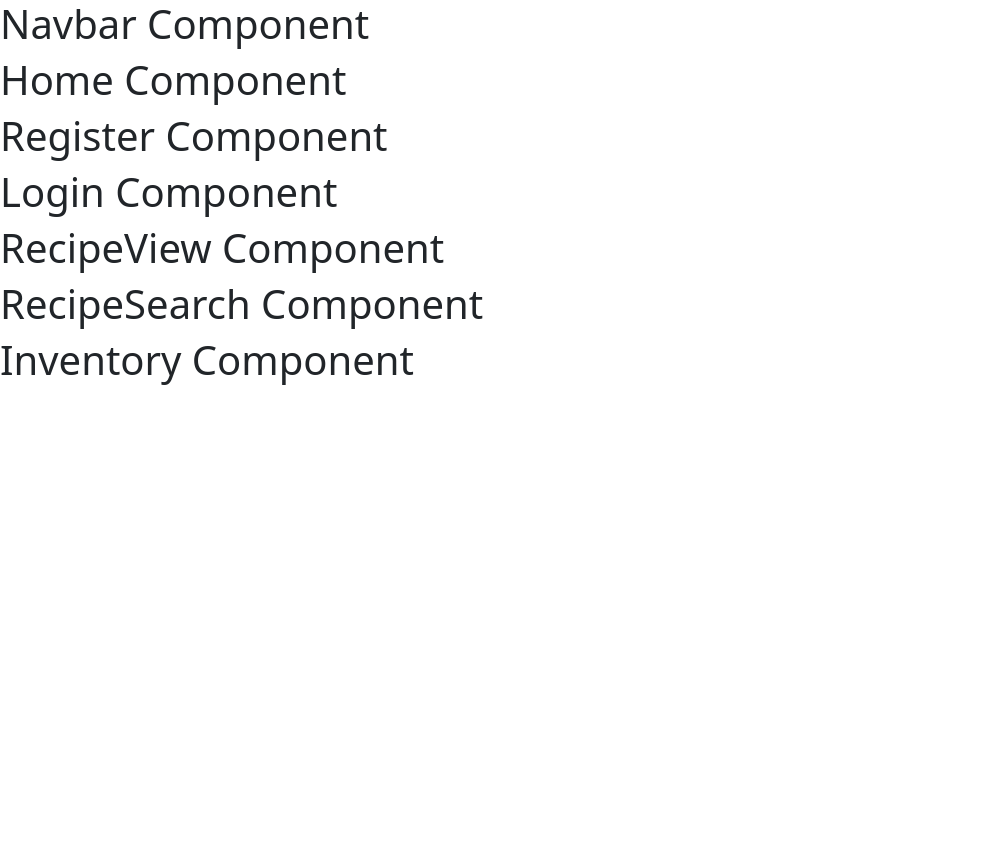
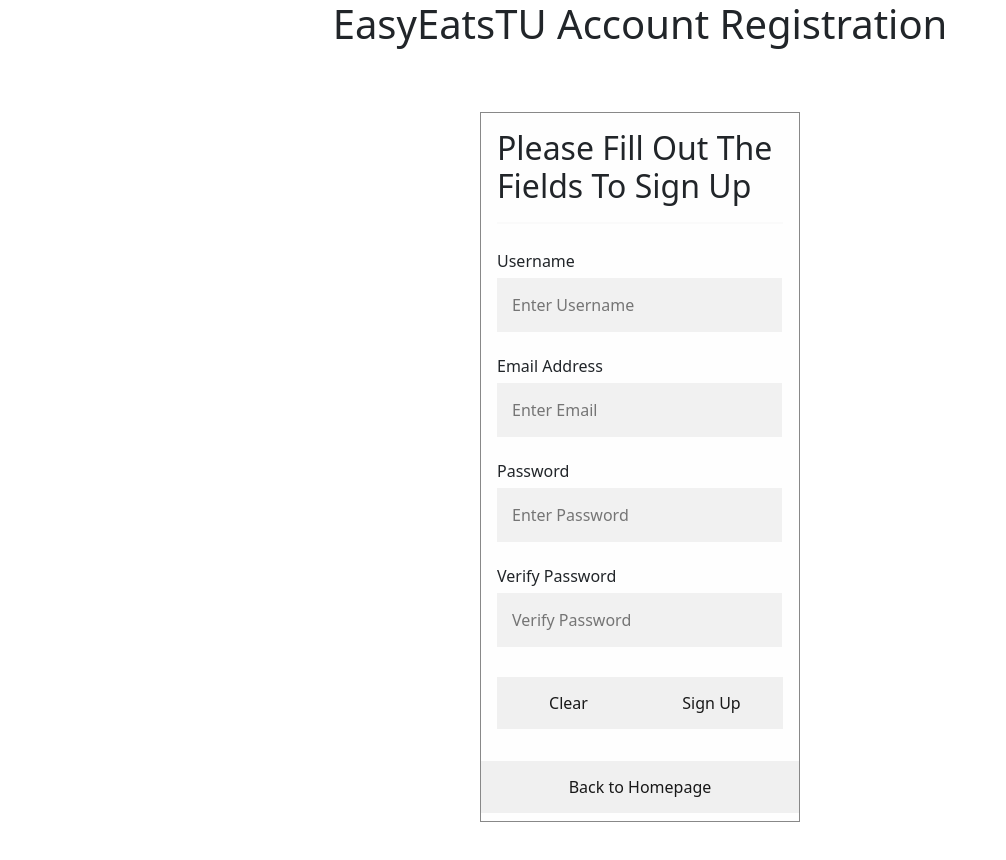
Before and after one commit to slewis37/COSC484-Group5, a React (Create React App) app in the folder client/: page /register in a window 1280 px wide. Shown: the top 860 px of the page, without its empty margins (0-1006 px from the left). Before the commit the page ends 800 px from the top, so only its background shows below. Built offline with nearby package versions, Linux system fonts and the light colour scheme.

Commit message:
registration page

```diff
--- a/client/package.json
+++ b/client/package.json
@@ -14,7 +14,7 @@
     "react-dom": "^17.0.2",
     "react-file-base64": "^1.0.3",
     "react-router-dom": "^6.2.1",
-    "react-scripts": "5.0.0",
+    "react-scripts": "^2.1.3",
     "redux": "^4.1.2",
     "redux-thunk": "^2.4.1",
     "web-vitals": "^2.1.4"
--- a/client/src/App.js
+++ b/client/src/App.js
@@ -9,18 +9,18 @@ import Login from "./components/login_component.js";
 import Navbar from "./components/navbar_component.js";
 import RecipeSearch from "./components/recipeSearch_component.js";
 import RecipeView from "./components/recipeView_component.js";
-import Register from "./components/register_component.js";
+import Register from "./components/AccountRegistration/register_component.js";
 
 function App(){
   return (
       <>
-        <Navbar/>
-        <Home/>
+        {/* <Navbar/>
+        <Home/> */}
         <Register/>
-        <Login/>
+        {/* <Login/>
         <RecipeView/>
         <RecipeSearch/>
-        <Inventory/>
+        <Inventory/> */}
       </>
     // <Router>
     //   <Navbar />
--- /dev/null
+++ b/client/src/components/AccountRegistration/AccountRegistration.css
@@ -0,0 +1,65 @@
+input[type = text], input[type = password]{
+    width: 99.75%;
+    padding: 15px;
+    margin: 5px 0 22px 0;
+    display: inline-block;
+    border: none;
+    background: #f1f1f1;
+}
+
+input[type = text]:focus, input[type = password]:focus{
+    outline: none;
+    border: 2px solid black;
+}
+
+button{
+    padding: 14px 20px;
+    margin: 8px 0;
+    border: none;
+    cursor: pointer;
+    width: 100%;
+    opacity: 0.9;
+}
+
+button:hover{
+    opacity: 1;
+}
+
+h1{
+    text-align: center;
+}
+
+hr{
+    border: 1px solid #f1f1f1;
+    margin-bottom: 25px;
+}
+
+.cancel{
+    padding: 14px 20px;
+}
+
+.cancel, .signup{
+    float: left;
+    width: 50%;
+}
+
+.contain{
+    padding: 16px;
+}
+
+.home{
+    padding: 14px 20px;
+}
+
+.suContent{
+    background-color: #fefefe;
+    margin: 5% auto 15% auto;
+    border: 1px solid #888;
+    width: 25%;
+}
+
+.clear::after{
+    content: "";
+    clear: both;
+    display: table;
+}
--- /dev/null
+++ b/client/src/components/AccountRegistration/AccountRegistration.html
@@ -0,0 +1,40 @@
+<!DOCTYPE html>
+<html lang = "en">
+	<head>
+	<title>EasyEatsTU</title>
+	<link rel = "stylesheet" href = "AccountRegistration.css">
+	<meta charset = "utf-8">
+	</head>
+
+	<body>
+		<h1>EasyEatsTU Account Registration</h1>
+
+		<h3>Click The Sign Up Button To Get Started!</h3>
+		<button onClick = "document.getElementById('suId').style.display = 'block'" style = "width : auto">Sign Up</button>
+
+		<div id = "suId" class = "suClass">
+			<span onclick = "document.getElementById('suId').style.display = 'none'" class = "closeForm" title = "Close Form">&times;</span>
+			<form class = "suContent" action = "beekeeper_completed.html" method = "get">
+				<div class = "contain">
+					<h2>Please Fill Out The Fields To Sign Up</h2>
+					<hr>
+					<label for = "uname">Username</label><br></br>
+					<input type = "text" id = "uname" name = "uname" placeholder = "Enter Username" required><br></br>
+
+					<label for = "email">Email Address</label><br></br>
+					<input type = "text" id = "email" name = "email" placeholder = "Enter Email" required><br></br>
+
+					<label for = "pword">Password</label><br></br>
+					<input type = "password" id = "pword" name = "pword" placeholder = "Enter Password" required><br></br>
+					<label for = "vpword">Verify Password</label><br></br>
+					<input type = "password" id = "vpword" name = "vpword" placeholder = "Verify Password" required><br></br>
+
+					<div class = "clear">
+						<button type = "button" onclick = "document.getElementById('suId').style.display = 'none'" class = "cancel">Cancel</button>
+						<button type = "submit" class = "signup">Sign Up</button>
+					</div>
+				</div>
+			</form>
+		</div>
+	</body>
+</html>
--- /dev/null
+++ b/client/src/components/AccountRegistration/register_component.js
@@ -0,0 +1,40 @@
+/*\
+ *
+ *  Register a new account
+ *
+\*/
+
+import React from 'react';
+import './AccountRegistration.css';
+
+const Register = () => {
+    return (
+		<>
+        <h1>EasyEatsTU Account Registration</h1>
+		<form class = "suContent" method = "get">
+			<div class = "contain">
+				<h2>Please Fill Out The Fields To Sign Up</h2>
+				<hr/>
+				<label for = "uname">Username</label><br></br>
+				<input type = "text" id = "uname" name = "uname" placeholder = "Enter Username" required/><br></br>
+
+				<label for = "email">Email Address</label><br></br>
+				<input type = "text" id = "email" name = "email" placeholder = "Enter Email" required/><br></br>
+
+				<label for = "pword">Password</label><br></br>
+				<input type = "password" id = "pword" name = "pword" placeholder = "Enter Password" required/><br></br>
+				<label for = "vpword">Verify Password</label><br></br>
+				<input type = "password" id = "vpword" name = "vpword" placeholder = "Verify Password" required/><br></br>
+
+				<div class = "clear">
+					<button type = "reset" class = "cancel">Clear</button>
+					<button type = "submit" class = "signup">Sign Up</button>
+				</div>
+			</div>
+			<button type = "button" class = "home">Back to Homepage</button>
+		</form>
+		</>
+    );
+}
+
+export default Register;
--- a/client/src/components/register_component.js
+++ /dev/null
@@ -1,15 +0,0 @@
-/*\
- *
- *  Register a new account
- *
-\*/
-
-import React from 'react';
-
-const Register = () => {
-    return (
-        <h1>Register Component</h1>
-    );
-}
-
-export default Register;
```
